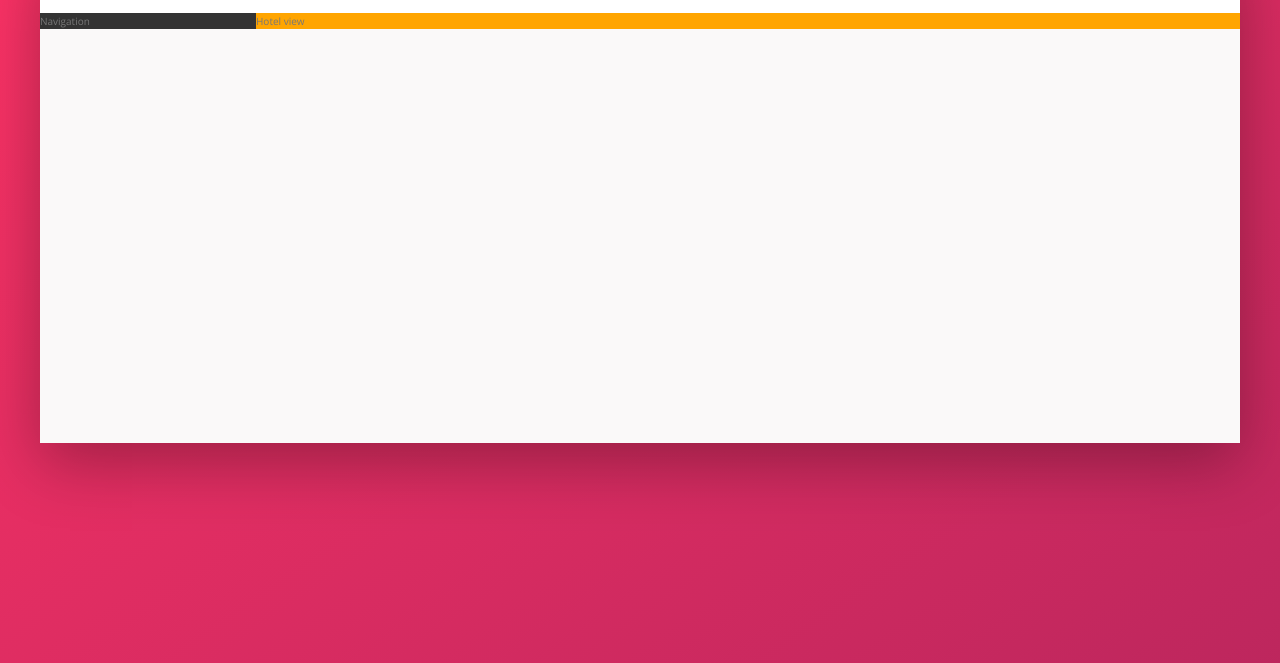
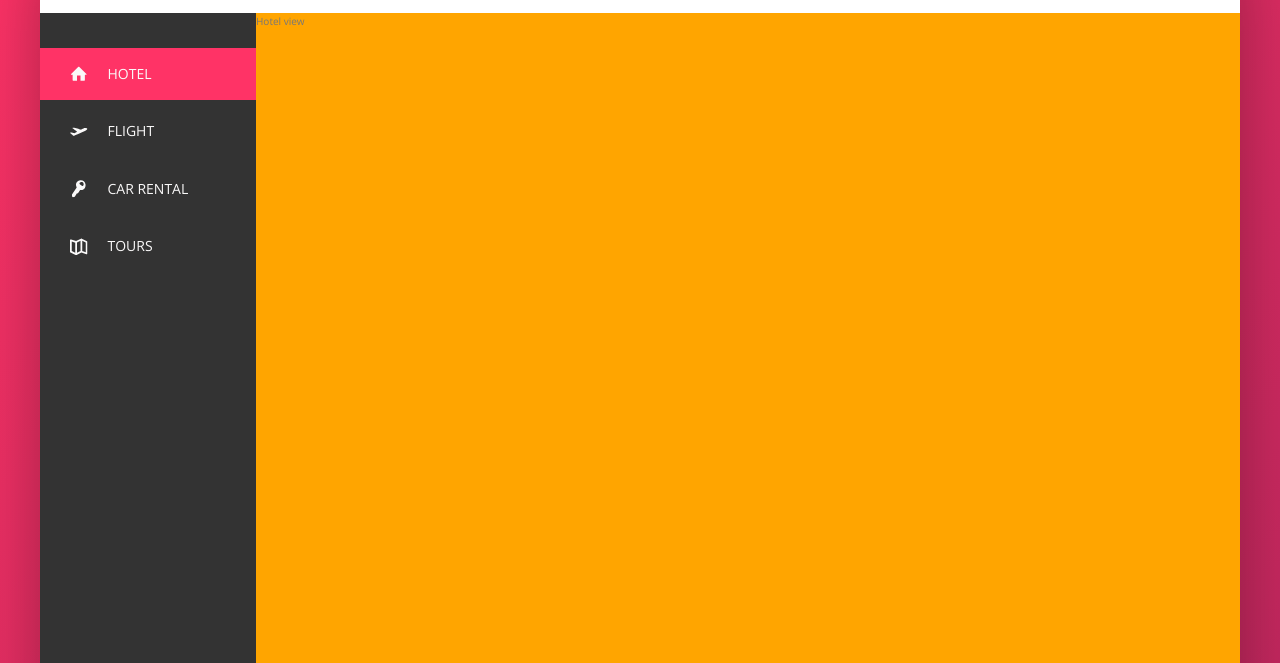
Before and after one commit to ngoctran-thn/Trillo-project-master-flexbox, a website: page index.html in a window 1280 px wide. Shown: the part 137-800 px from the top of the page. Drawn offline with nearby package versions, Linux system fonts and the light colour scheme.

Commit message:
complete hotel overview part 1

```diff
--- a/index.html
+++ b/index.html
@@ -48,8 +48,55 @@
             </div>
         </nav>
       </header>
+
+
       <div class="content">
-        <nav class="sidebar">Navigation</nav>
+        <nav class="sidebar">
+            <ul class="side-nav">
+                <li class="side-nav__item side-nav__item--active">
+                    <a href="#" class="side-nav__link">
+                        <svg class="side-nav__icon">
+                            <use xlink:href="img/sprite.svg#icon-home"></use>
+                        </svg>
+                        <span>Hotel</span>
+                    </a>
+                </li>
+
+                <li class="side-nav__item">
+                    <a href="#" class="side-nav__link">
+                        <svg class="side-nav__icon">
+                            <use xlink:href="img/sprite.svg#icon-aircraft-take-off"></use>
+                        </svg>
+                        <span>Flight</span>
+                    </a>
+                </li>
+
+                <li class="side-nav__item">
+                    <a href="#" class="side-nav__link">
+                        <svg class="side-nav__icon">
+                            <use xlink:href="img/sprite.svg#icon-key"></use>
+                        </svg>
+                        <span>Car rental</span>
+                    </a>
+                </li>
+
+                <li class="side-nav__item">
+                    <a href="#" class="side-nav__link">
+                        <svg class="side-nav__icon">
+                            <use xlink:href="img/sprite.svg#icon-map"></use>
+                        </svg>
+                        <span>Tours</span>
+                    </a>
+                </li>
+            </ul>
+
+            <div class="legal">
+                &copy; 2017 by trillo/ All rights reserved.
+            </div>
+        </nav>
+
+
+
         <main class="hotel-view">Hotel view</main>
       </div>
     </div>
--- a/sass/_components.scss
+++ b/sass/_components.scss
@@ -107,17 +107,81 @@
 
     }
 
-    &__user {
-
-    }
-
    &__user-photo {
         height: 3.75rem;
         border-radius: 50%;
         margin-right: 1rem;
    }
+}
 
-   &__user-name {
+/////////////////////////////////////////
+//SIDE NAVIGATION
 
-   }
+.side-nav {
+    font-size:1.4rem;
+    list-style: none;
+    margin-top: 3.5rem;
+
+    &__item {
+        position: relative;
+
+        &:not(:last-child) {
+            margin-bottom: .5rem;
+        }
+    }
+
+    &__item::before {
+        content: "";
+        position: absolute;
+        top: 0;
+        left: 0;
+        height: 100%;
+        width: 3px;
+        background-color: var(--color-primary);
+        transform: scaleY(0);
+        transition: transform .2s,
+                    width .4s cubic-bezier(1,0,0,1) .2s,
+                    background-color .1s;
+    }
+
+    &__item:hover::before,
+    &__item--active::before {
+        transform: scaleY(1);
+        width: 100%;
+    }
+
+    &__item--active::before {
+        background-color: var(--color-primary-light);
+    }
+
+    &__link:link,
+    &__link:visited {
+        color: var(--color-grey-light-1);
+        text-decoration:none;
+        text-transform: uppercase;
+        display: block;
+        padding: 1.5rem 3rem;
+        position: relative;
+        z-index: 10;
+
+        display: flex;
+        align-items: center;
+    }
+
+    &__icon {
+        width: 1.75rem;
+        height: 1.75rem;
+        margin-right: 2rem;
+        fill: currentColor;
+    }
 }
+
+/////////////////////////////////////////
+///LEGAL TEXT
+
+.legal {
+    font-size: 1.2rem;
+    color: var(--color-grey-light-4);
+    text-align: center;
+    padding: 2.5rem;
+}
--- a/sass/_layout.scss
+++ b/sass/_layout.scss
@@ -21,9 +21,15 @@
 .sidebar {
     background-color: var(--color-grey-dark-1);
     flex: 0 0 18%;
+    display: flex;
+    flex-direction: column;
+    justify-content: space-between;
 }
 .hotel-view {
     background-color: #fff;
+
+    ///TEST
     background-color: orange;
+    height: 80rem;
     flex: 1;
 }
```
Also changed, not shown: css/style.css.
